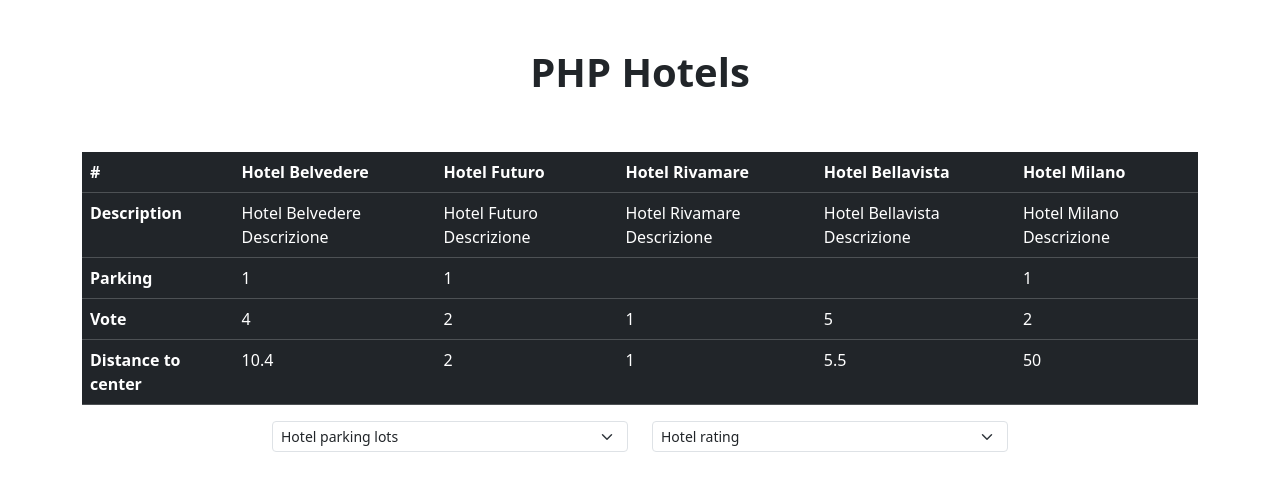
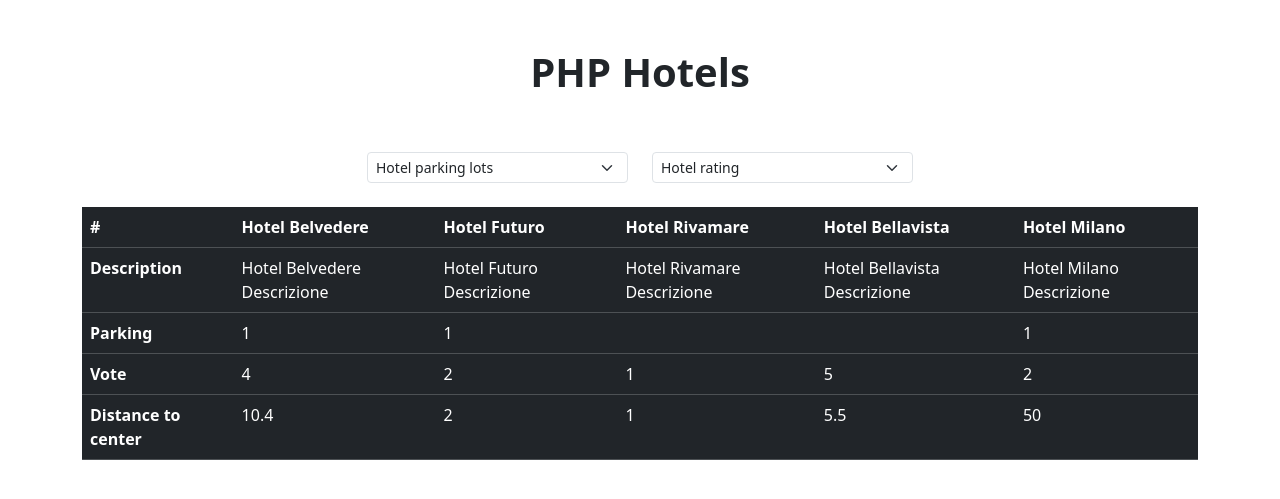
Before and after one commit to PlacidoBonfiglio/php-hotel, a PHP site: page / in a window 1280 px wide. Shown: the top 499 px of the page. Run offline with PHP 8.4, Linux system fonts and the light colour scheme.

Commit message:
fixing form

```diff
--- a/index.php
+++ b/index.php
@@ -55,10 +55,32 @@ $hotels = [
     <main>
         <div class="container">
 
-            <!-- TITOLO -->
+            <!-- TITLE -->
             <h1 class="text-center pt-5 pb-5 fw-bold">PHP Hotels</h1>
 
-            <!-- TABELLA -->
+            <!-- FORM -->
+            <form class="pb-4">
+                <div class="row justify-content-center">
+                    <div class="col-3">
+                        <select class="form-select form-select-sm" aria-label="Small select example">
+                            <option value="all" selected>Hotel parking lots</option>
+                            <option value="with-parking-lots">Parking lots only</option>
+                        </select>
+                    </div>
+
+                    <div class="col-3">
+                        <select class="form-select form-select-sm" aria-label="Small select example">
+                            <option value="all" selected>Hotel rating</option>
+                            <option value="1-star">1 Star</option>
+                            <option value="2-stars">2 Stars</option>
+                            <option value="4-stars">4 Stars</option>
+                            <option value="5-stars">5 Stars</option>
+                        </select>
+                    </div>
+                </div>
+            </form>
+
+            <!-- TABLE -->
             <table class="table table-dark table-hover">
                 <thead>
                     <tr>
@@ -100,31 +122,6 @@ $hotels = [
                 </tbody>
             </table>
 
-
-            <form>
-                <div class="row justify-content-center">
-                    <div class="col-4">
-                        <select class="form-select form-select-sm" aria-label="Small select example">
-                            <option value="all" selected>Hotel parking lots</option>
-                            <option value="with-parking-lots">Parking lots only</option>
-                        </select>
-                    </div>
-
-                    <div class="col-4">
-                        <select class="form-select form-select-sm" aria-label="Small select example">
-                            <option value="all" selected>Hotel rating</option>
-                            <option value="1-star">1 Star</option>
-                            <option value="2-stars">2 Stars</option>
-                            <option value="4-stars">3 Stars</option>
-                            <option value="5-stars">4 Stars</option>
-                        </select>
-                    </div>
-                </div>
-
-
-
-            </form>
-
         </div>
     </main>
 </body>
```
